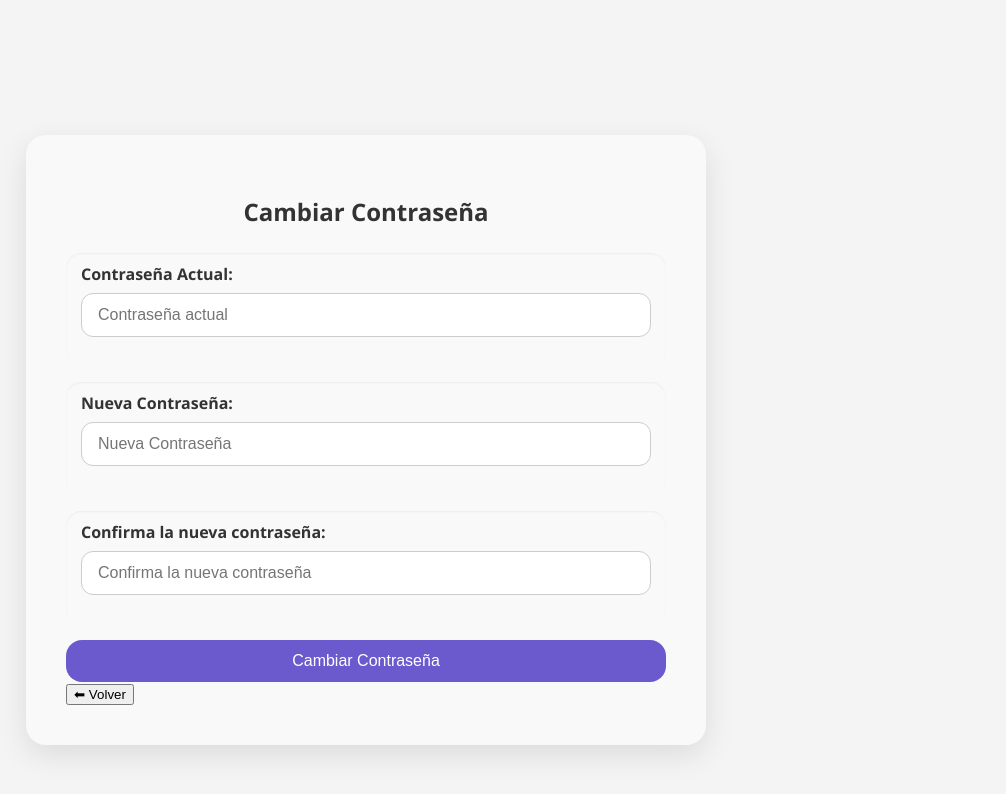
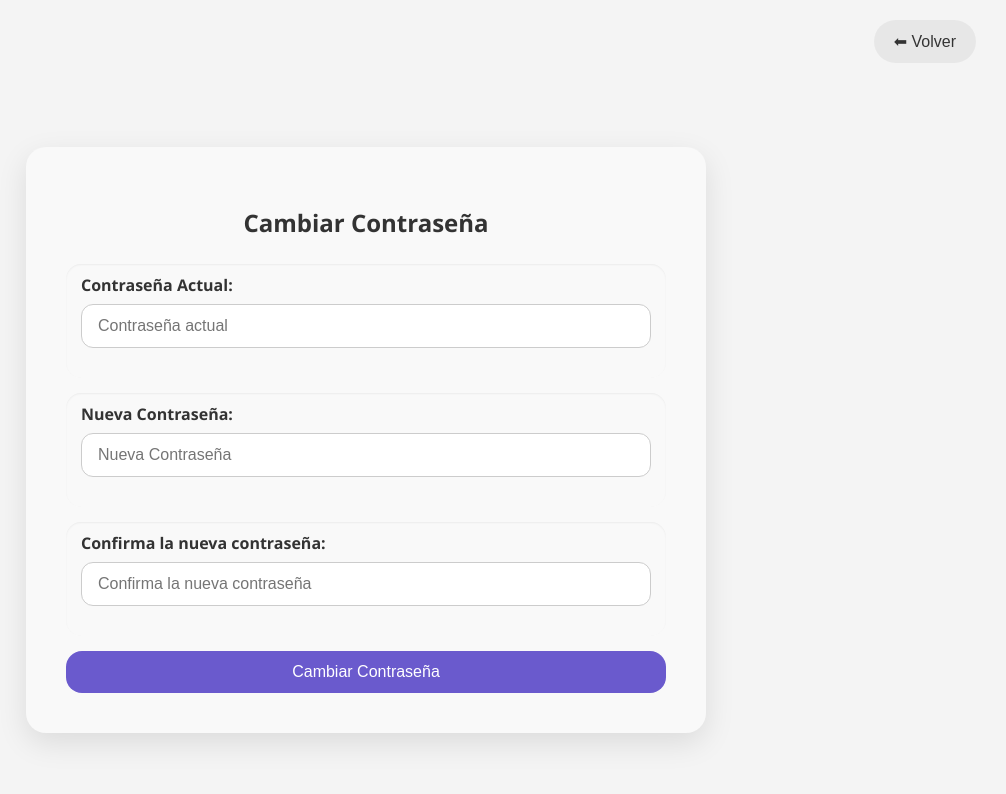
Before and after one commit to NicoIay/Portal-Gestion-de-Tareas, a plain HTML site: page pages/perfil.html in a window 1280 px wide. Shown: the whole page, without its empty margins (274-1280 px from the left). Drawn offline with Linux system fonts and the light colour scheme.

Commit message:
Update perfil.css

```diff
--- a/pages/css/perfil.css
+++ b/pages/css/perfil.css
@@ -1,3 +1,22 @@
+.btn-volver {
+  position: fixed;
+  top: 20px;
+  right: 30px;
+  background-color: rgba(0, 0, 0, 0.05);
+  color: #333;
+  border: none;
+  padding: 12px 20px;
+  border-radius: 30px;
+  font-size: 1rem;
+  cursor: pointer;
+  transition: all 0.3s ease;
+}
+
+.btn-volver:hover {
+  background-color: rgba(0, 0, 0, 0.15);
+  box-shadow: 0 0 10px rgba(0, 0, 0, 0.1);
+  transform: translateY(-2px);
+}
 
 body {
     font-family: 'Segoe UI', Tahoma, Geneva, Verdana, sans-serif;
```
